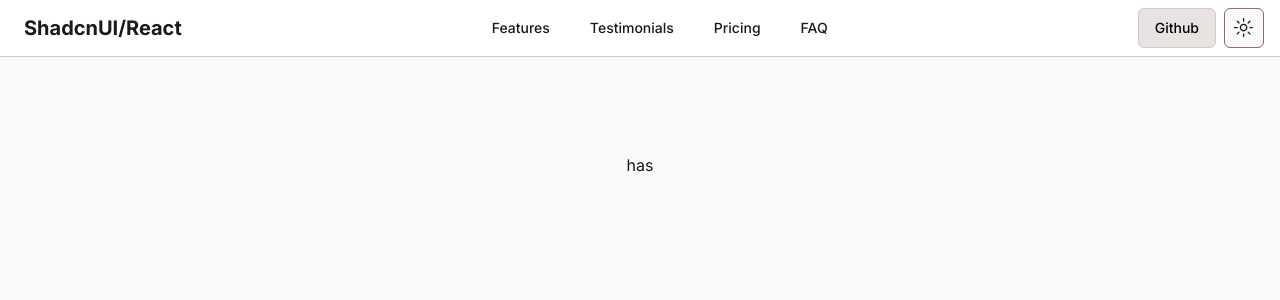
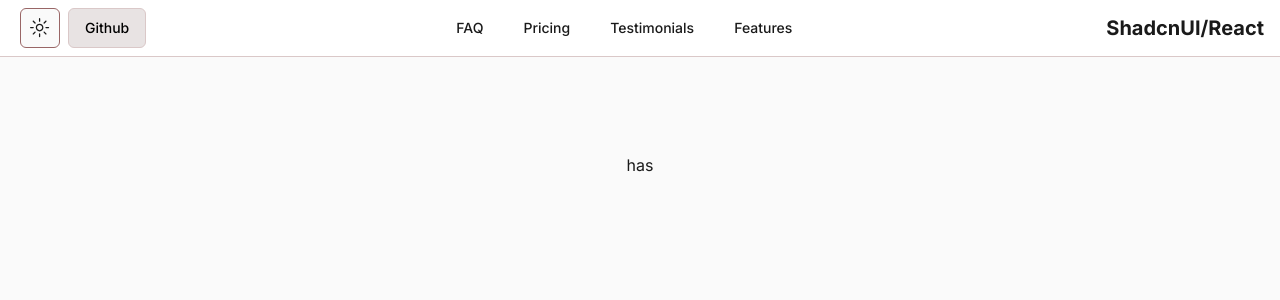
Before and after one commit to HassanAlabdulal/Mostathmer-plus, a Next.js app: page / in a window 1280 px wide. Shown: the top 300 px of the page. Built offline with nearby package versions, Linux system fonts and the light colour scheme.

Commit message:
enhance: add some basic styles

```diff
--- a/app/globals.css
+++ b/app/globals.css
@@ -55,3 +55,12 @@
     @apply bg-background text-foreground;
   }
 }
+
+* {
+  margin: 0;
+  padding: 0;
+  box-sizing: border-box;
+  direction: rtl;
+  /* font-family: "Tajawal", sans-serif; */
+  /* background-color: #f9f9f9; */
+}
```
